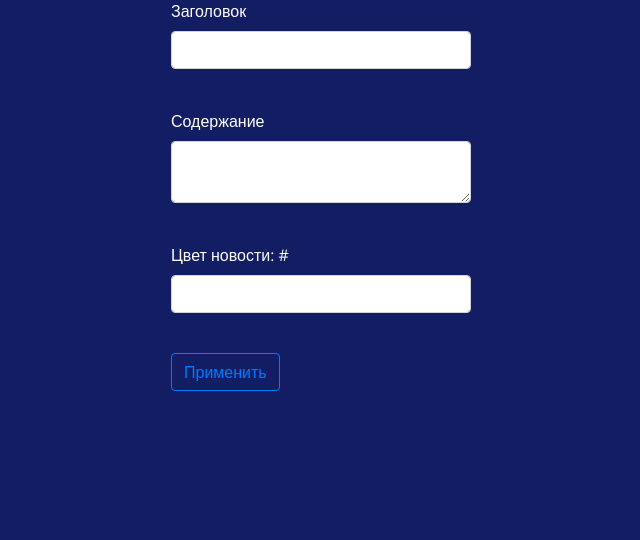
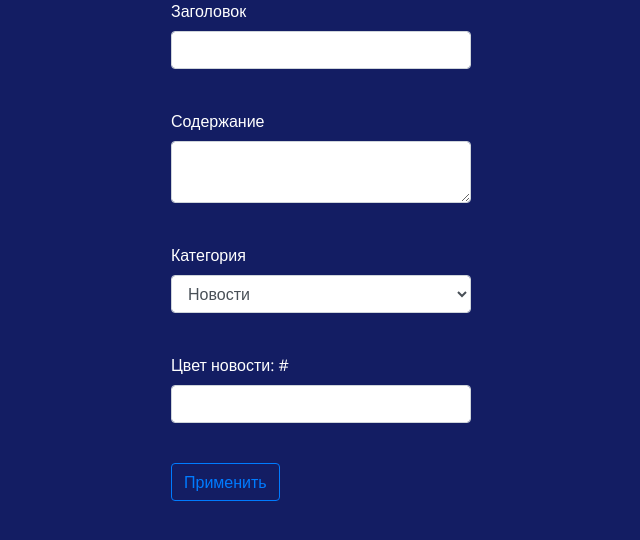
Before and after one commit to OhMyGodness123/WEB_SANYA_ANDREY, a Flask app: template templates/add_news.html in a window 1280 px wide. Shown: the part 104-644 px from the top of the page, without its empty margins (341-981 px from the left). Run offline with Flask 2, Linux system fonts and the light colour scheme; the template is opened without the code that fills it: values that come from a table or form of the project are taken from there, others are empty; some libraries are stand-ins or nearby versions.

Commit message:
add something

```diff
--- a/main.py
+++ b/main.py
@@ -1,7 +1,8 @@
 from flask import Flask, render_template, redirect, request, make_response, session, abort, jsonify
 from flask_wtf import FlaskForm
 from flask_login import LoginManager, login_user, logout_user, current_user, login_required
-from wtforms import StringField, PasswordField, SubmitField, TextAreaField, BooleanField
+from wtforms import StringField, PasswordField, SubmitField, TextAreaField, BooleanField, \
+    SelectField
 from wtforms.validators import DataRequired
 from data import db_session, news, users
 import random
@@ -44,6 +45,9 @@ class NewsForm(FlaskForm):
     title = StringField('Заголовок', validators=[DataRequired()])
     text = TextAreaField('Содержание')
     color = StringField('Цвет новости: #')
+    category = SelectField('Категория',
+                           choices=[('Новости', 'Новости'), ('Софт', 'Софт'), ('Халява', 'Халява'),
+                                    ('Обсуждение игр', 'Обсуждение игр')])
     submit = SubmitField('Применить')
 
 
@@ -64,6 +68,7 @@ def add_news():
         new.text = form.text.data
         new.creator = current_user.nickname
         new.color = form.color.data
+        new.category = form.category.data
         current_user.news.append(new)
         sessions.merge(current_user)
         sessions.commit()
--- a/templates/add_news.html
+++ b/templates/add_news.html
@@ -25,6 +25,15 @@
                 {% endfor %}
             </p>
             <p>
+                {{ form.category.label(style="color: white") }}<br>
+                {{ form.category(class="form-control", style="width: 300px") }}<br>
+                {% for error in form.category.errors %}
+                    <p content="alert alert-danger" role="alert">
+                        {{ error }}
+                    </p>
+                {% endfor %}
+            </p>
+            <p>
                 {{ form.color.label(style="color: white") }}<br>
                 {{ form.color(class="form-control", style="width: 300px") }}<br>
                 {% for error in form.color.errors %}
```
